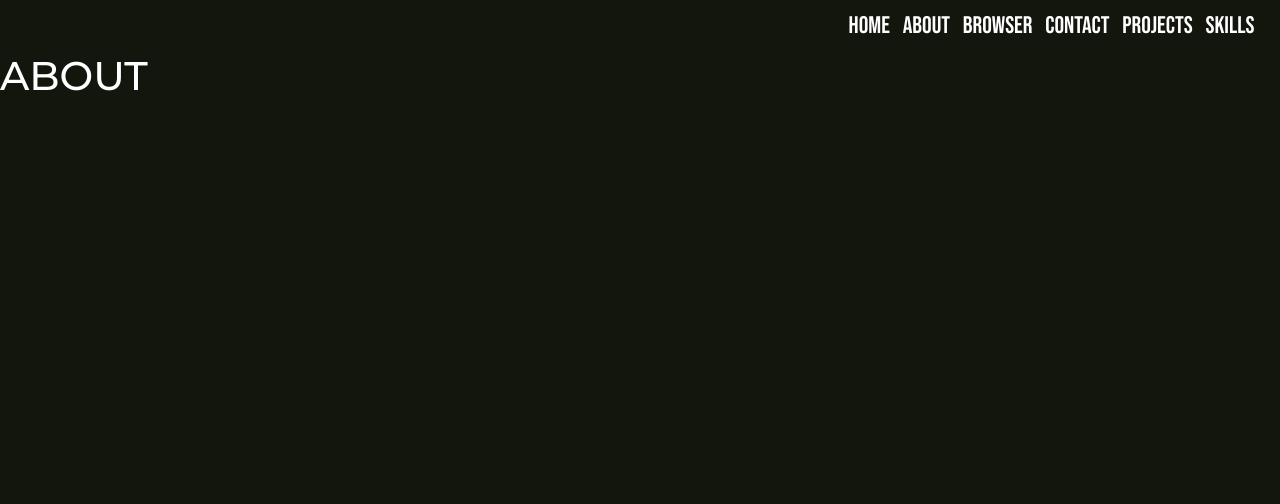
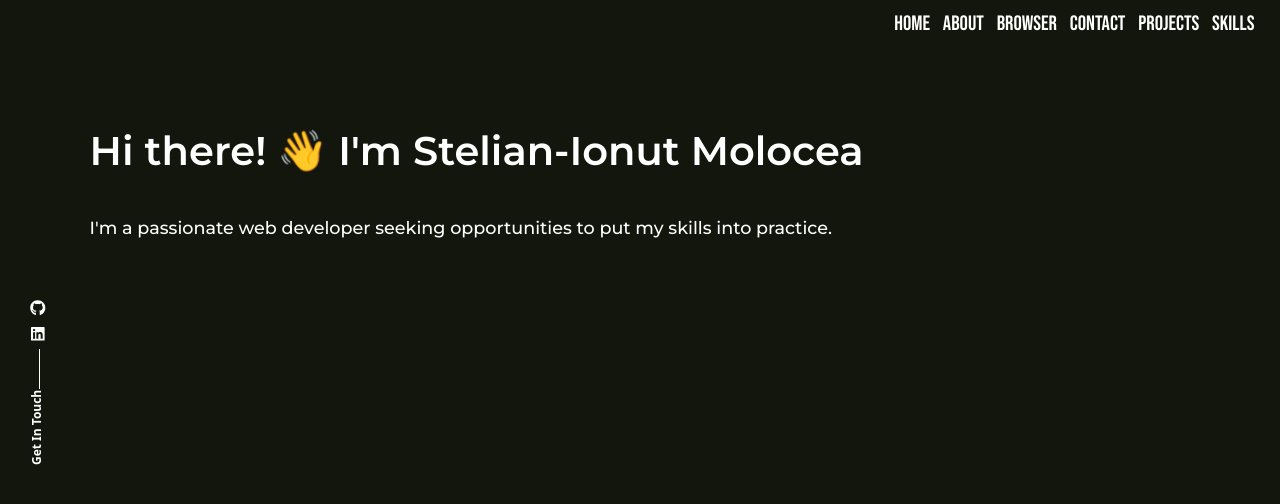
Before and after one commit to msionut28/portfolio, a React (Create React App) app: page /about in a window 1280 px wide. Shown: the top 504 px of the page. Built offline with nearby package versions, Linux system fonts and the light colour scheme.

Commit message:
hand wave for about page + small css tweaks for titles

```diff
--- a/src/components/NavBar/style.css
+++ b/src/components/NavBar/style.css
@@ -19,7 +19,7 @@
     color: #FFFFFF;
     text-decoration: none;
     margin: 0 1vw;
-    font-size: 1.5em;
+    font-size: 1.3em;
     cursor: default;
 }
 
--- a/src/pages/About/About.jsx
+++ b/src/pages/About/About.jsx
@@ -1,11 +1,23 @@
-import "./style.css"
+import "./style.css";
+import SocialLinks from "../../components/SocialLinks/SocialLinks";
 
 const About = () => {
-    return(
-        <div>
-            <h1 className="montserrat title">ABOUT</h1>
-        </div>
-    )
-}
+  return (
+    <div className="about">
+      <SocialLinks />
+      <div className="introduction">
+        {/* <h1 className="montserrat about-me-title custom-text-style">WHO AM I?</h1> */}
+        <h1 className="montserrat title custom-text-style">
+          Hi there! <span className="animated">👋</span> I'm Stelian-Ionut
+          Molocea
+        </h1>
+        <p className="montserrat about-me-introduction custom-text-style">
+          I'm a passionate web developer seeking opportunities to put my skills
+          into practice.
+        </p>
+      </div>
+    </div>
+  );
+};
 
-export default About
+export default About;
--- a/src/pages/About/style.css
+++ b/src/pages/About/style.css
@@ -0,0 +1,49 @@
+.introduction {
+    margin-top: 10vh;
+    margin-left: 7vw;
+}
+
+
+.animated {
+    animation: wave 2.7s 0.5s infinite;
+    transform-origin: 75% 75%;
+    display: inline-block;
+}
+
+.about-me-introduction {
+  margin-top: 5vh;
+    font-size: 1.1em;
+    font-weight: 500;
+    /* font-weight: bold; */
+}
+
+.custom-text-style {
+    cursor: default;
+}
+
+@keyframes wave {
+    0% {
+      transform: rotate(0deg);
+    }
+    15% {
+      transform: rotate(25deg);
+    }
+    25% {
+      transform: rotate(-15deg);
+    }
+    35% {
+      transform: rotate(20deg);
+    }
+    45% {
+      transform: rotate(-10deg);
+    }
+    55% {
+      transform: rotate(10deg);
+    }
+    65% {
+      transform: rotate(-5deg);
+    }
+    100% {
+      transform: rotate(5deg);
+    }
+  }
--- a/src/pages/Browser/Browser.jsx
+++ b/src/pages/Browser/Browser.jsx
@@ -45,7 +45,7 @@ const Browser = () => {
         animate={{ opacity: 1, scale: 1 }}
         transition={{ duration: 1 }}
       >
-        <h1 className="montserrat browser-title">SAFARI CLONE</h1>
+        <h1 className="montserrat title">SAFARI CLONE</h1>
       </motion.div>
       <motion.div
         className="start-up"
--- a/src/pages/Browser/style.css
+++ b/src/pages/Browser/style.css
@@ -14,6 +14,7 @@
 }
 
 .safari {
+    margin-top: 2vh;
     width: 100%;
     height: 100vh;
     display: flex;
--- a/src/pages/HomePage/HomePage.jsx
+++ b/src/pages/HomePage/HomePage.jsx
@@ -16,14 +16,15 @@ const HomePage = () => {
             animate={{ opacity: 1, scale: 1 }}
             transition={{ duration: 0.5, delay: 0.5 }}
           >
-            <h3 className="bebas">Hi! I'm Stelian-Ionut Molocea</h3>
+            <h3 className="bebas full-name">Stelian-Ionut Molocea</h3>
+            <h5 className="bebas"> Jr. Full-Stack Developer </h5>
           </motion.div>
           <motion.div
             initial={{ opacity: 0, scale: 0.5, y: -50 }}
             animate={{ opacity: 1, scale: 1, y: 0 }}
             transition={{ duration: 0.75, delay: 1 }}
           >
-            <h6 className="montserrat">
+            <h6 className="montserrat typewriter">
               <Typewriter
                 options={{
                   strings: [
--- a/src/pages/HomePage/style.css
+++ b/src/pages/HomePage/style.css
@@ -14,3 +14,12 @@
     width: 35vw;
     cursor: default;
 }
+
+.full-name {
+    margin: 0;
+}
+
+.typewriter {
+    margin-top: 3vh;
+    font-weight: 600;
+}
--- a/src/pages/ProjectsSlider/style.css
+++ b/src/pages/ProjectsSlider/style.css
@@ -1,5 +1,6 @@
 .title {
     cursor: default;
+    font-weight: 600;
 }
 
 .container {
```
